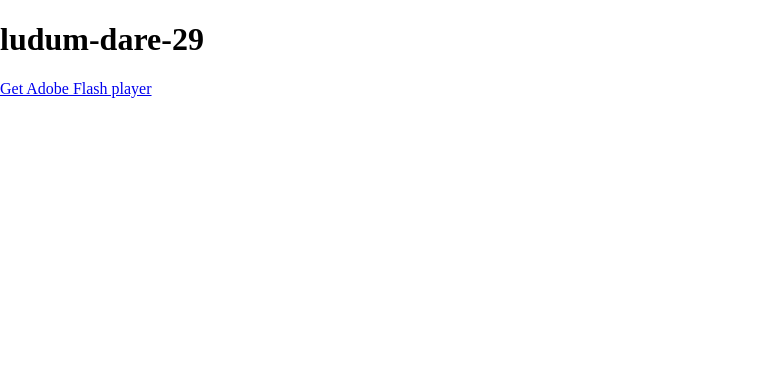
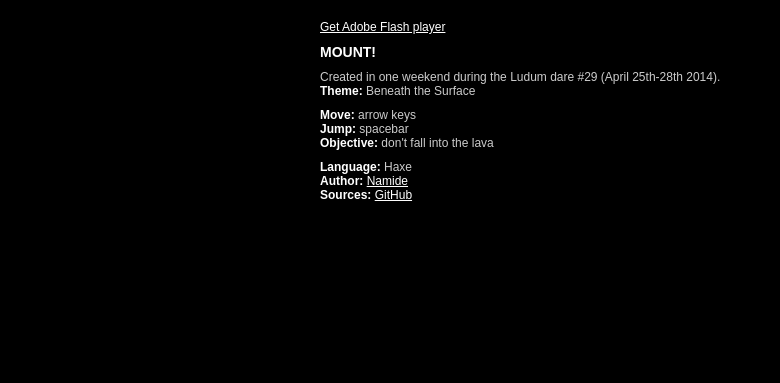
Before and after one commit to Namide/ludum-dare-29, a plain HTML site: page bin/index.html in a window 1280 px wide. Shown: the whole page, without its empty margins (0-780 px from the left). Drawn offline with Linux system fonts and the light colour scheme.

```diff
--- a/bin/index.html
+++ b/bin/index.html
@@ -2,7 +2,7 @@
 <html lang="en">
 <head>
 	<meta charset="utf-8"/>
-	<title>ludum-dare-29</title>
+	<title>Mount!</title>
 	<meta name="description" content="" />
 
 	<script src="js/swfobject.js"></script>
@@ -14,7 +14,7 @@
 			scale: "noScale",
 			allowFullscreen: "true",
 			allowScriptAccess: "always",
-			bgcolor: "",
+			bgcolor: "#000",
 			wmode: "direct" // can cause issues with FP settings & webcam
 		};
 		var attributes = {
@@ -22,19 +22,50 @@
 		};
 		swfobject.embedSWF(
 			"ludumdare29.swf",
-			"altContent", "100%", "100%", "10.0.0",
+			"altContent", "640", "360", "10.0.0",
 			"expressInstall.swf",
 			flashvars, params, attributes);
 	</script>
 	<style>
-		html, body { height:100%; overflow:hidden; }
-		body { margin:0; }
+		html{color:#000;background:#FFF}body,div,dl,dt,dd,ul,ol,li,h1,h2,h3,h4,h5,h6,pre,code,form,fieldset,legend,input,textarea,p,blockquote,th,td{margin:0;padding:0}table{border-collapse:collapse;border-spacing:0}fieldset,img{border:0}address,caption,cite,code,dfn,em,strong,th,var{font-style:normal;font-weight:normal}ol,ul{list-style:none}caption,th{text-align:left}h1,h2,h3,h4,h5,h6{font-size:100%;font-weight:normal}q:before,q:after{content:''}abbr,acronym{border:0;font-variant:normal}sup{vertical-align:text-top}sub{vertical-align:text-bottom}input,textarea,select{font-family:inherit;font-size:inherit;font-weight:inherit}input,textarea,select{*font-size:100%}legend{color:#000}
+		html{ background-color:#000; }
+		body { margin:20px; color:#CCC; background-color:#000; font-size:12px; font-family:sans-serif; }
+		h1, strong{ font-weight:bold; color:#FFF; }
+		h1 { font-size: 14px; text-transform: uppercase; }
+		#content { width:640px; height:360px; margin: 0 auto; }
+		ul, p, h1 { margin: 10px 0; }
+		a { color:#FFF; }
 	</style>
 </head>
 <body>
-	<div id="altContent">
-		<h1>ludum-dare-29</h1>
-		<p><a href="http://www.adobe.com/go/getflashplayer">Get Adobe Flash player</a></p>
+	<div id="content">
+		<div id="altContent">
+			<a href="http://www.adobe.com/go/getflashplayer">Get Adobe Flash player</a>
+		</div>
+		<h1>Mount!</h1>
+		<p>Created in one weekend during the Ludum dare #29 (April 25th-28th 2014).<br>
+		<strong>Theme:</strong> Beneath the Surface</p>
+		<ul>
+			<li><strong>Move:</strong> arrow keys</li>
+			<li><strong>Jump:</strong> spacebar</li>
+			<li><strong>Objective:</strong> don't fall into the lava</li>
+		</ul>
+
+		<ul>
+			<li><strong>Language:</strong> Haxe</li>
+			<li><strong>Author:</strong> <a href="http://namide.com">Namide</a></li>
+			<li><strong>Sources:</strong> <a href="https://github.com/Namide/ludum-dare-29">GitHub</a></li>
+		</ul>
 	</div>
+
+	<script>
+		(function(i,s,o,g,r,a,m){i['GoogleAnalyticsObject']=r;i[r]=i[r]||function(){
+		(i[r].q=i[r].q||[]).push(arguments)},i[r].l=1*new Date();a=s.createElement(o),
+		m=s.getElementsByTagName(o)[0];a.async=1;a.src=g;m.parentNode.insertBefore(a,m)
+		})(window,document,'script','//www.google-analytics.com/analytics.js','ga');
+
+		ga('create', 'UA-4251629-11', 'namide.com');
+		ga('send', 'pageview');
+	</script>
 </body>
 </html>
```
Also changed, not shown: src/ld29/assets/PressStart2P-Regular.ttf (added), 15 other files.
